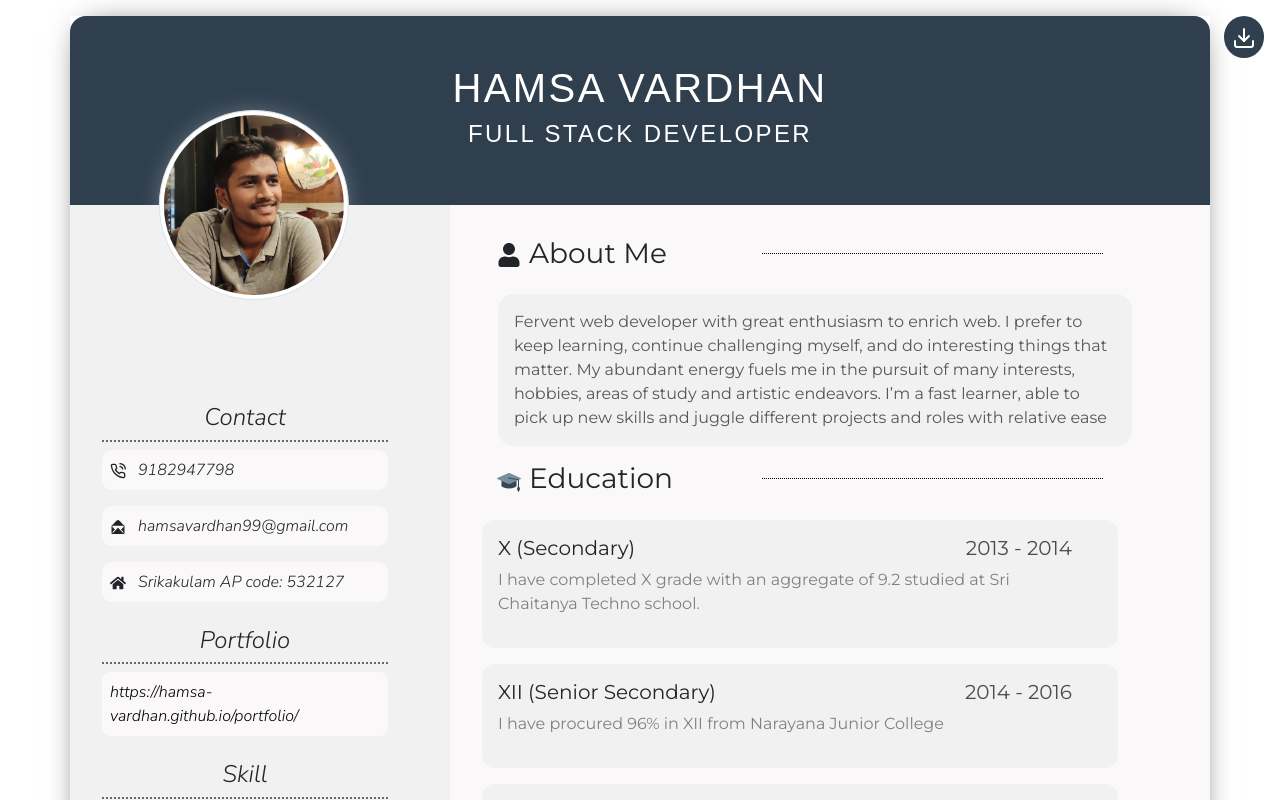
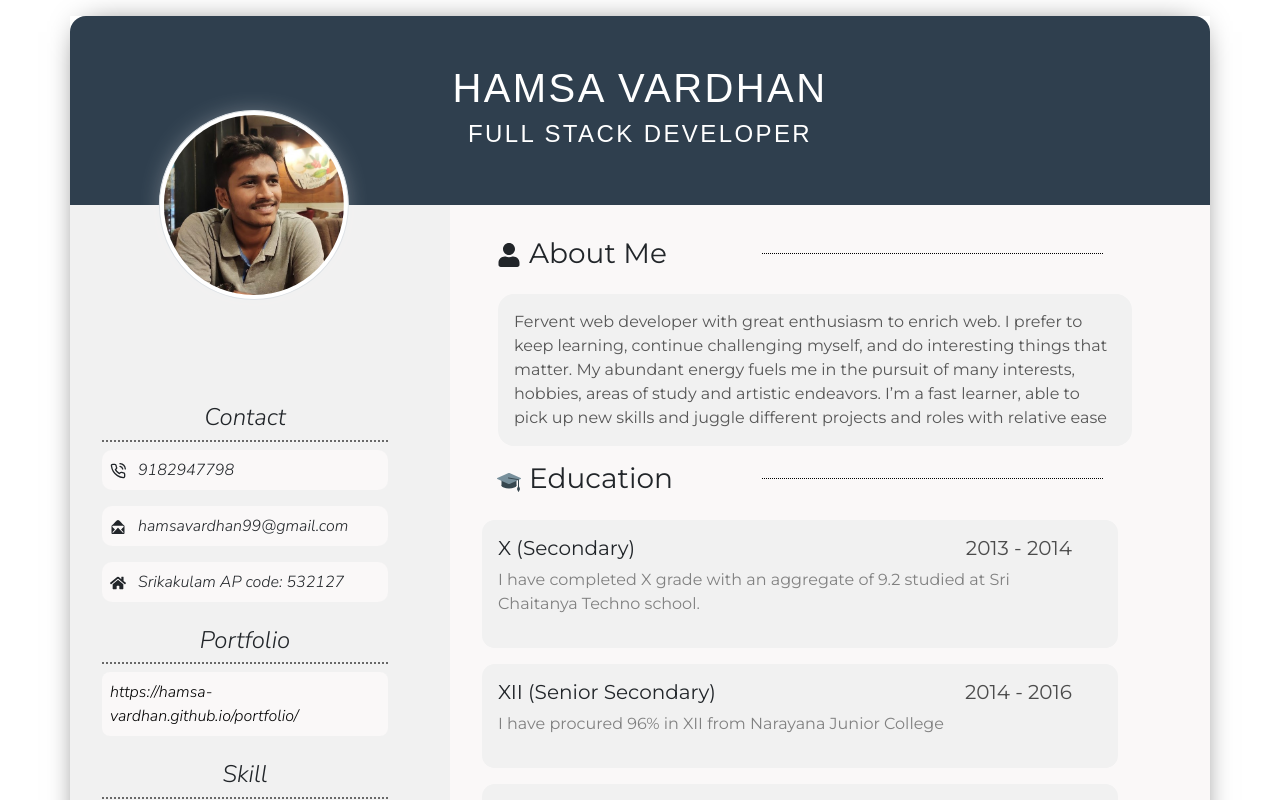
Before and after one commit to Hamsa-Vardhan/myResume, a React (Create React App) app: page / in a window 1280 px wide. Shown: the top 800 px of the page. Built offline with nearby package versions, Linux system fonts and the light colour scheme; a web font is replaced by a local one.

Commit message:
removed download

```diff
--- a/src/App.js
+++ b/src/App.js
@@ -25,11 +25,6 @@ import { IoIosMailOpen } from 'react-icons/io';
 function App() {
 	return (
 		<React.Fragment>
-			<aside>
-				<a href={hamsaResume} rel="noopener noreferrer" target="_blank" download="hamsa_resume">
-					<FiDownload className="icon" />
-				</a>
-			</aside>
 			<div className="App container mt-3">
 				<header className="row">
 					<h1 className=" col-12 text-center text-white">Hamsa Vardhan</h1>
```
Also changed, not shown: 1 other file (tests, documents, lock files or other folders).
